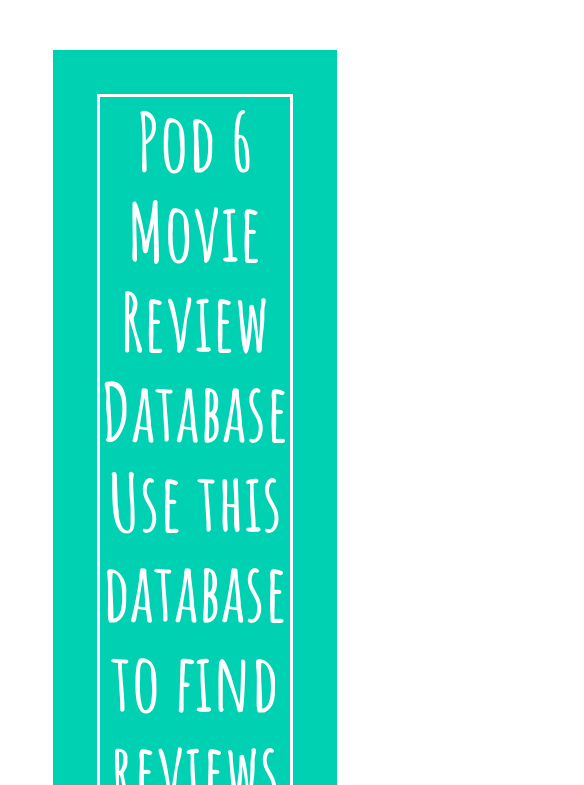
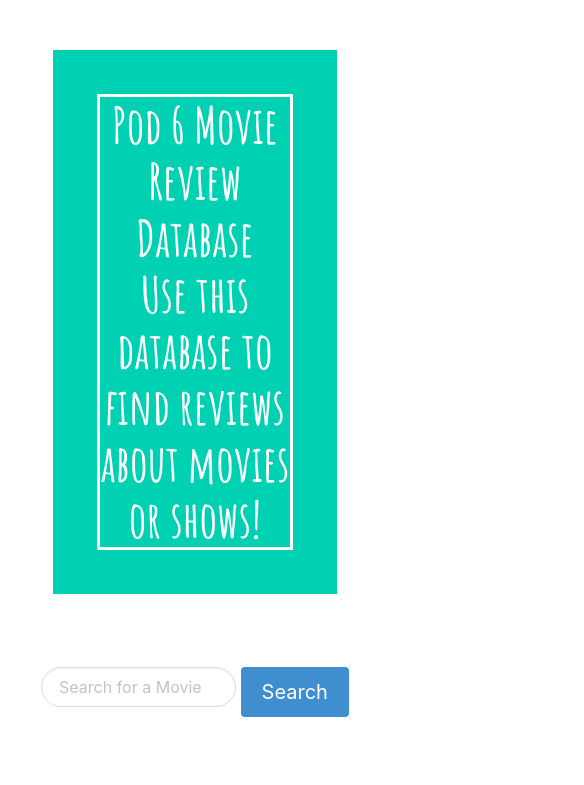
Before and after one commit to RSimer/P6MRDb, a plain HTML site: page index.html in a window 390 px wide. Shown: the part 257-1042 px from the top of the page, 584 px wide, since content can reach past the window. Drawn offline with nearby package versions, Linux system fonts and the light colour scheme; a web font is replaced by a local one.

Commit message:
mobile view

```diff
--- a/style.css
+++ b/style.css
@@ -12,7 +12,6 @@
     font-size: 100px;
     font-family: 'Mate SC', serif;
     border: solid;
-
 }
 
 .input {
@@ -54,9 +53,8 @@
 
 .card {
     margin: 70px;
+}
 
-
-}
 .level {
     padding-bottom: 20px;
 }
@@ -106,26 +104,44 @@ h2 {
     font-size: 40px;
 }
 
-h3{
+h3 {
     text-align: center;
     font-family: 'Mate SC', cursive;
     font-size: 20px;
 }
-h4{
+
+h4 {
     text-align: center;
+}
 
-}
+
 /* unvisited link */
+
 .titleLink:link {
     color: black;
 }
 
+
 /* visited link */
+
 .titleLink:visited {
     color: black;
 }
 
+
 /* mouse over link */
+
 .titleLink:hover {
     color: var(--color2);
 }
+
+
+/* media query */
+
+@media screen and (max-width: 700px) {
+    h1,
+    .title,
+    .content {
+        font-size: 50px;
+    }
+}
```
Lines whose indentation alone changed are shown as unchanged.
